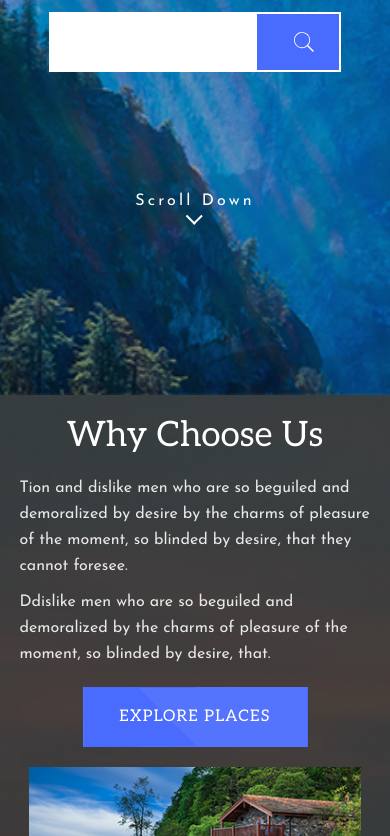
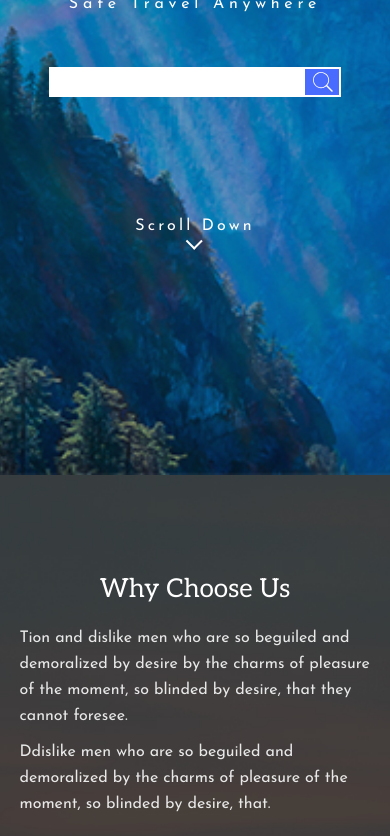
Before and after one commit to ale-kozlov/bhromaon, a plain HTML site: page index.html in a window 390 px wide. Shown: the part 369-1205 px from the top of the page. Drawn offline with Linux system fonts and the light colour scheme.

Commit message:
Update style.css

```diff
--- a/css/style.css
+++ b/css/style.css
@@ -62,7 +62,7 @@ body {
 }
 @media screen and (max-width: 520px) {
   .title {
-    font-size: 35px;
+    font-size: 26px;
     padding: 5px;
     margin: 5px;
   }
@@ -108,6 +108,11 @@ body {
   align-items: center;
   text-align: center;
 }
+@media screen and (max-width: 850px) {
+  .promo {
+    height: 100vh;
+  }
+}
 .promo__title {
   font-family: "Josefin Sans", Arial, sans-serif;
   font-size: 48px;
@@ -152,6 +157,11 @@ body {
     width: 75vw;
   }
 }
+@media screen and (max-width: 520px) {
+  .promo__form {
+    height: 30px;
+  }
+}
 .promo__input {
   width: 78%;
   height: 100%;
@@ -159,6 +169,11 @@ body {
   background: #fff;
   outline: none;
   border: none;
+}
+@media screen and (max-width: 520px) {
+  .promo__input {
+    width: 88%;
+  }
 }
 .promo__input::-ms-clear {
   padding: 10px;
@@ -188,7 +203,9 @@ body {
 }
 @media screen and (max-width: 520px) {
   .promo__btn {
-    width: 56px;
+    width: 12%;
+    height: 26px;
+    padding: 5px;
   }
 }
 @media screen and (max-width: 520px) {
@@ -204,7 +221,7 @@ body {
 }
 @media screen and (max-width: 520px) {
   .promo__search {
-    right: 30%;
+    right: 16%;
   }
 }
 .promo__scroll {
@@ -388,7 +405,7 @@ body {
 }
 @media screen and (max-width: 820px) {
   .about .inner {
-    padding: 0 0 30px;
+    padding: 80px 0 30px;
   }
 }
 @media screen and (max-width: 580px) {
@@ -602,7 +619,7 @@ body {
 }
 @media screen and (max-width: 820px) {
   .review .inner {
-    padding: 20px;
+    padding: 20px 0;
   }
 }
 .review__container {
@@ -626,6 +643,11 @@ body {
   padding: 47px 24px 47px 50px;
   background-color: #333;
   text-align: left;
+}
+@media screen and (max-width: 820px) {
+  .review__blockquote {
+    padding: 20px;
+  }
 }
 @media screen and (max-width: 1024px) {
   .review__image, .review__blockquote {
```
